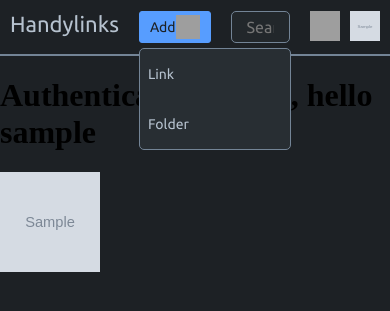
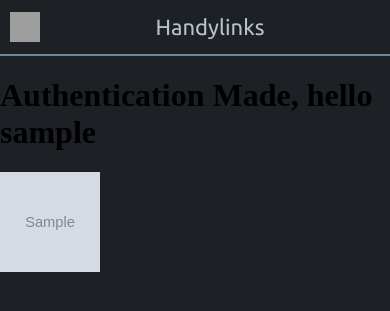
Before and after one commit to Mau5trakt/handy_links, a Django app: page /home/ in a window 390 px wide. Shown: the top 311 px of the page. Run offline with Django 5.2, Linux system fonts and the light colour scheme; a user stored in the database is signed in; tables that the repository leaves empty hold one stand-in row (values such as "Sample post"); grey boxes marked "Sample" are stand-in pictures; some libraries are stand-ins or nearby versions; grey boxes are pictures that could not be loaded.

Commit message:
create header

```diff
--- /dev/null
+++ b/links/static/dist/project.js
@@ -0,0 +1,17 @@
+document.addEventListener('DOMContentLoaded', () =>{
+    let toggleAddButton = () => {
+        document.querySelector("#add-btn-dropdown").classList.toggle('dropdown__active');
+        document.querySelector('.header__wrapper--nav--ul-button').classList.toggle('button__active');
+    }
+
+    let mobileMenuToggle = () => document.querySelector("#mobilemenuctn").classList.toggle('mobile-menu__active')
+
+
+    document.addEventListener('click', event =>{
+        if (event.target.closest(".header__wrapper--nav--ul-button")){
+            toggleAddButton()
+        }else if(event.target.closest("#mobilemenu")){
+            mobileMenuToggle()
+        }
+    })
+})
--- a/links/static/dist/style.css
+++ b/links/static/dist/style.css
@@ -2,6 +2,18 @@
   font-family: "Ubuntu Regular";
   src: url("../fonts/Ubuntu-Regular.ttf") format("truetype");
 }
+.dropdown__active {
+  display: block !important;
+}
+
+.button__active {
+  background: #85b8ff !important;
+}
+
+.mobile-menu__active {
+  display: flex !important;
+}
+
 /*! normalize.css v8.0.1 | MIT License | github.com/necolas/normalize.css */
 /* Document
    ========================================================================== */
@@ -387,11 +399,99 @@ ul {
   display: flex;
   gap: 20px;
 }
+@media screen and (max-width: 576px) {
+  .header__wrapper--nav {
+    width: 100%;
+    position: relative;
+  }
+}
+.header__wrapper--nav-menu-toggle img {
+  height: 30px;
+  width: 30px;
+  display: none;
+}
+@media screen and (max-width: 576px) {
+  .header__wrapper--nav-menu-toggle img {
+    display: block;
+    cursor: pointer;
+  }
+}
+.header__wrapper--nav-menu-toggle--container {
+  position: absolute;
+  top: 50px;
+  width: calc(100vw - 5px);
+  left: -10px;
+  display: none;
+  flex-direction: column;
+  border-radius: 5px;
+  background: #282e33;
+  border: 1px solid #333c44;
+  padding: 5px 10px;
+  box-sizing: border-box;
+  gap: 10px;
+}
+.header__wrapper--nav-menu-toggle--container--element {
+  width: 100%;
+  box-sizing: border-box;
+  min-height: 40px;
+  line-height: 20px;
+  cursor: pointer;
+  padding: 10px 8px;
+  font-family: "Ubuntu Regular", serif;
+  font-size: 1rem;
+  color: #B6C2CF;
+}
+.header__wrapper--nav-menu-toggle--container--element:last-child {
+  color: #f15b50;
+}
+.header__wrapper--nav-menu-toggle--container--element--form-ctn {
+  display: flex;
+  justify-content: center;
+  align-items: center;
+  gap: 10px;
+  padding: 0;
+}
+.header__wrapper--nav-menu-toggle--container--element--form-ctn-input {
+  flex-grow: 1;
+  background: #282e33;
+}
+.header__wrapper--nav-menu-toggle--container--element--form-ctn-submit {
+  flex-grow: 2;
+  background: #579dff;
+  height: 32px;
+  border: 1px solid #579dff;
+  cursor: pointer;
+  border-radius: 3px;
+  position: relative;
+  color: #1d2125;
+  font-size: 14px;
+  padding: 0 10px;
+  font: "Ubuntu Regular", serif;
+  display: flex;
+  justify-content: center;
+  align-items: center;
+}
+.header__wrapper--nav-menu-toggle--container--element--form-ctn-submit:hover {
+  background: #85b8ff;
+  transition: all 0.4s ease;
+}
+.header__wrapper--nav-menu-toggle--container--element:hover {
+  background: #323940;
+  transition: all 0.4s ease;
+}
 .header__wrapper--nav-logo {
   color: #B6C2CF;
   font-family: "Ubuntu Regular", serif;
   font-size: 22px;
   text-align: center;
+}
+@media screen and (max-width: 576px) {
+  .header__wrapper--nav-logo {
+    width: 100%;
+    display: flex;
+    justify-content: center;
+    align-items: center;
+  }
 }
 .header__wrapper--nav--ul {
   display: flex;
@@ -405,7 +505,6 @@ ul {
 .header__wrapper--nav--ul-button {
   background: #579dff;
   height: 32px;
-  outline: none;
   border: 1px solid #579dff;
   cursor: pointer;
   border-radius: 3px;
@@ -421,6 +520,11 @@ ul {
 .header__wrapper--nav--ul-button:hover {
   background: #85b8ff;
   transition: all 0.4s ease;
+}
+@media screen and (max-width: 576px) {
+  .header__wrapper--nav--ul-button {
+    display: none;
+  }
 }
 .header__wrapper--nav--ul-button-span {
   font-size: 14px;
@@ -438,6 +542,7 @@ ul {
   top: 48px;
   border-radius: 5px;
   background: #282e33;
+  display: none;
 }
 .header__wrapper--nav--ul-dropdown-menu {
   width: 150px;
@@ -467,6 +572,11 @@ ul {
 .header__wrapper--div {
   display: flex;
   gap: 20px;
+}
+@media screen and (max-width: 576px) {
+  .header__wrapper--div {
+    display: none;
+  }
 }
 .header__wrapper--div-search {
   width: 100%;
--- a/links/static/scss/components/_header.scss
+++ b/links/static/scss/components/_header.scss
@@ -39,11 +39,121 @@
       display: flex;
       gap: 20px;
 
+      @include mquery($bp-sm) {
+        width: 100%;
+        position: relative;
+      }
+
+      &-menu-toggle {
+
+        img {
+          height: 30px;
+          width: 30px;
+          display: none;
+
+
+          @include mquery($bp-sm) {
+            display: block;
+            cursor: pointer;
+          }
+
+        }
+
+        &--container {
+          position: absolute;
+          top: 50px;
+          width: calc(100vw - 5px);
+          left: -10px;
+          display: none;
+
+          flex-direction: column;
+          border-radius: 5px;
+          background: #282e33;
+          border: 1px solid $border;
+          padding: 5px 10px;
+          box-sizing: border-box;
+          gap: 10px;
+
+          &--element {
+            width: 100%;
+            box-sizing: border-box;
+            min-height: 40px;
+            line-height: 20px;
+            cursor: pointer;
+            padding: 10px 8px;
+            font-family: $font3;
+            font-size: 1rem;
+            color: $text;
+
+            &:last-child {
+              color: #f15b50;
+            }
+
+            &--form-ctn {
+              display: flex;
+              justify-content: center;
+              align-items: center;
+              gap: 10px;
+              padding: 0;
+
+              &-input {
+                flex-grow: 1;
+                background: #282e33;
+              }
+
+              &-submit {
+                flex-grow: 2;
+                background: $blue;
+                height: 32px;
+
+                border: 1px solid $blue;
+                cursor: pointer;
+                border-radius: 3px;
+                position: relative;
+                color: $bg-principal;
+                font-size: 14px;
+                padding: 0 10px;
+                font: $font3;
+                display: flex;
+                justify-content: center;
+                align-items: center;
+
+                &:hover {
+                  background: #85b8ff;
+                  transition: all 0.4s ease;
+                }
+
+              }
+
+
+            }
+
+
+            &:hover {
+              background: #323940;
+              transition: all 0.4s ease;
+            }
+
+          }
+
+
+        }
+
+      }
+
       &-logo {
         color: $text;
         font-family: $font3;
         font-size: 22px;
         text-align: center;
+
+        @include mquery($bp-sm) {
+          width: 100%;
+          display: flex;
+          justify-content: center;
+          align-items: center;
+        }
+
       }
 
       &--ul {
@@ -58,7 +168,7 @@
         &-button {
           background: $blue;
           height: 32px;
-          outline: none;
+
           border: 1px solid $blue;
           cursor: pointer;
           border-radius: 3px;
@@ -74,6 +184,11 @@
           &:hover {
             background: #85b8ff;
             transition: all 0.4s ease;
+          }
+
+          @include mquery($bp-sm) {
+            display: none;
+
           }
 
           &-span {
@@ -96,6 +211,7 @@
           top: 48px;
           border-radius: 5px;
           background: #282e33;
+          display: none;
 
 
           &-menu {
@@ -139,6 +255,10 @@
       display: flex;
       gap: 20px;
 
+      @include mquery($bp-sm) {
+        display: none;
+      }
+
       &-search {
         width: 100%;
 
--- a/links/static/scss/globals/index.scss
+++ b/links/static/scss/globals/index.scss
@@ -1,3 +1,4 @@
 @forward "mixins";
 @forward "variables";
+@forward "auxiliars";
 @forward "normalize.scss";
--- a/links/templates/base.html
+++ b/links/templates/base.html
@@ -13,6 +13,7 @@
 
     {% endblock %}
 </body>
+<script src="{% static 'dist/project.js' %}" defer></script>
 {% block extrajs %}
 
 {% endblock %}
--- a/links/templates/partials/_header.html
+++ b/links/templates/partials/_header.html
@@ -3,6 +3,24 @@
 <header id="header" class="header">
     <div class="header__wrapper">
         <nav class="header__wrapper--nav">
+            <div class="header__wrapper--nav-menu-toggle">
+                <img src="{% static 'media/img/hamburger-menu-svgrepo-com.svg' %}" alt="" id="mobilemenu">
+                <div class="header__wrapper--nav-menu-toggle--container" id="mobilemenuctn">
+                    <span class="header__wrapper--nav-menu-toggle--container--element">Add a Link</span>
+                    <span class="header__wrapper--nav-menu-toggle--container--element">Add a Folder</span>
+                    <div class="header__wrapper--nav-menu-toggle--container--element">
+                        <form action="" class="header__wrapper--nav-menu-toggle--container--element--form-ctn"><input  type="text" autocomplete="off"
+                                               class="header__wrapper--div-search-form--input"
+                                               placeholder="Search">
+                            <input type="submit" value="Search" class="header__wrapper--nav-menu-toggle--container--element--form-ctn-submit">
+                        </form>
+                    </div>
+                    <span class="header__wrapper--nav-menu-toggle--container--element">Settings</span>
+                    <span class="header__wrapper--nav-menu-toggle--container--element">Info</span>
+                    <span class="header__wrapper--nav-menu-toggle--container--element">Logout</span>
+                </div>
+            </div>
+
             <div class="header__wrapper--nav-logo">
                 <span class="header__wrapper--nav-logo">Handylinks</span>
             </div>
@@ -11,12 +29,15 @@
                 {% if loged %}
                     <button class="header__wrapper--nav--ul-button">
                         <span class="header__wrapper--nav--ul-button-span">Add</span>
-                        <img class="header__wrapper--nav--ul-button-icon" src="{% static 'media/img/down-arrow-5-svgrepo-com.svg' %}" alt="down arrow">
+                        <img class="header__wrapper--nav--ul-button-icon"
+                             src="{% static 'media/img/down-arrow-5-svgrepo-com.svg' %}" alt="down arrow">
                     </button>
-                    <div class="header__wrapper--nav--ul-dropdown">
+                    <div class="header__wrapper--nav--ul-dropdown" id="add-btn-dropdown">
                         <ul class="header__wrapper--nav--ul-dropdown-menu">
-                            <li class="header__wrapper--nav--ul-dropdown-menu-link"><span class="header__wrapper--nav--ul-dropdown-menu-link-text">Link</span></li>
-                            <li class="header__wrapper--nav--ul-dropdown-menu-link"><span class="header__wrapper--nav--ul-dropdown-menu-link-text">Folder</span></li>
+                            <li class="header__wrapper--nav--ul-dropdown-menu-link"><span
+                                    class="header__wrapper--nav--ul-dropdown-menu-link-text">Link</span></li>
+                            <li class="header__wrapper--nav--ul-dropdown-menu-link"><span
+                                    class="header__wrapper--nav--ul-dropdown-menu-link-text">Folder</span></li>
                         </ul>
                     </div>
                 {% endif %}
```
Also changed, not shown: links/static/scss/globals/auxiliars.scss (added, +12 -0 lines), links/static/scss/pages/register.scss (+9 -7 lines), links/templates/links/homepage.html (line endings or trailing spaces).
